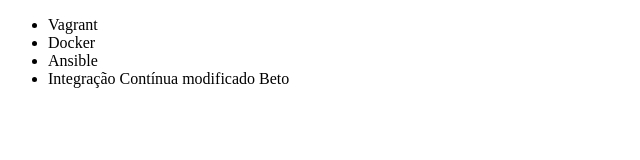
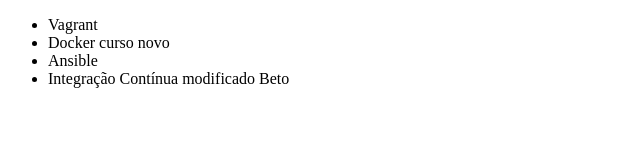
Before and after one commit to betoborges/alura-git, a plain HTML site: page index.html in a window 1280 px wide. Shown: the full height of the page, 0-640 px from the left. Drawn offline with Linux system fonts and the light colour scheme.

Commit message:
acerto deocker

```diff
--- a/index.html
+++ b/index.html
@@ -2,12 +2,12 @@
 <html lang="en">
 <head>
     <meta charset="UTF-8">
-    <title>Cursos Devops da Alura</title>
+    <title>Cursos de Devops da Alura</title>
 </head>
 <body>
     <ul>
         <li>Vagrant</li>
-        <li>Docker</li>
+        <li>Docker curso novo</li>
         <li>Ansible</li>
         <li>Integração Contínua modificado Beto</li>
     </ul>
```
